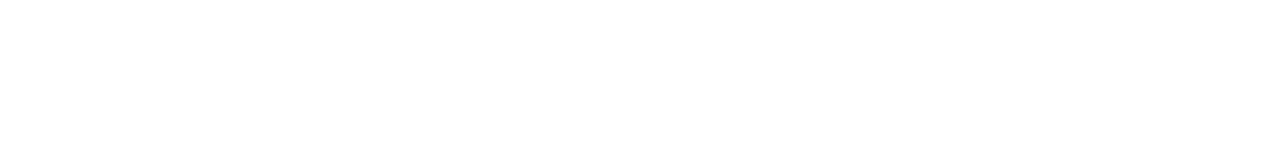
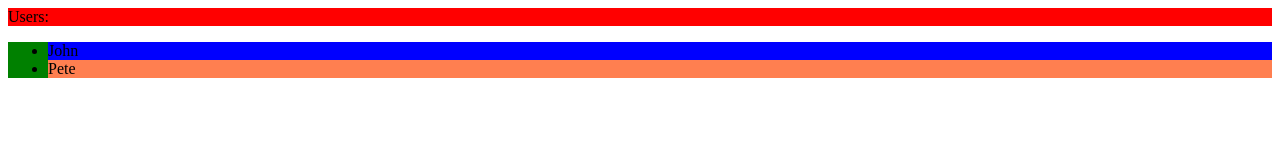
Before and after one commit to Supattana-S/JS11-Browser, a plain HTML site: page 01-DOM/01/index.html in a window 1280 px wide. Drawn offline with Linux system fonts and the light colour scheme.

Commit message:
Done lab01.01

```diff
--- a/01-DOM/01/index.html
+++ b/01-DOM/01/index.html
@@ -6,6 +6,12 @@
     <meta name="viewport" content="width=device-width, initial-scale=1.0" />
     <title>Document</title>
   </head>
-  <body></body>
-  <script src="main.js"></script>
+  <body>
+    <div>Users:</div>
+    <ul>
+      <li>John</li>
+      <li>Pete</li>
+    </ul>
+  </body>
+  <script src="./main.js"></script>
 </html>
--- a/01-DOM/01/main.js
+++ b/01-DOM/01/main.js
@@ -0,0 +1,11 @@
+const div = document.querySelector("div");
+const ul = document.querySelector("ul");
+const li1 = ul.querySelector("li");
+const li2 = li1.nextElementSibling;
+
+div.style.backgroundColor = "red";
+ul.style.backgroundColor = "green";
+li1.style.backgroundColor = "blue";
+li2.style.backgroundColor = "coral ";
+
+console.log(div);
```
